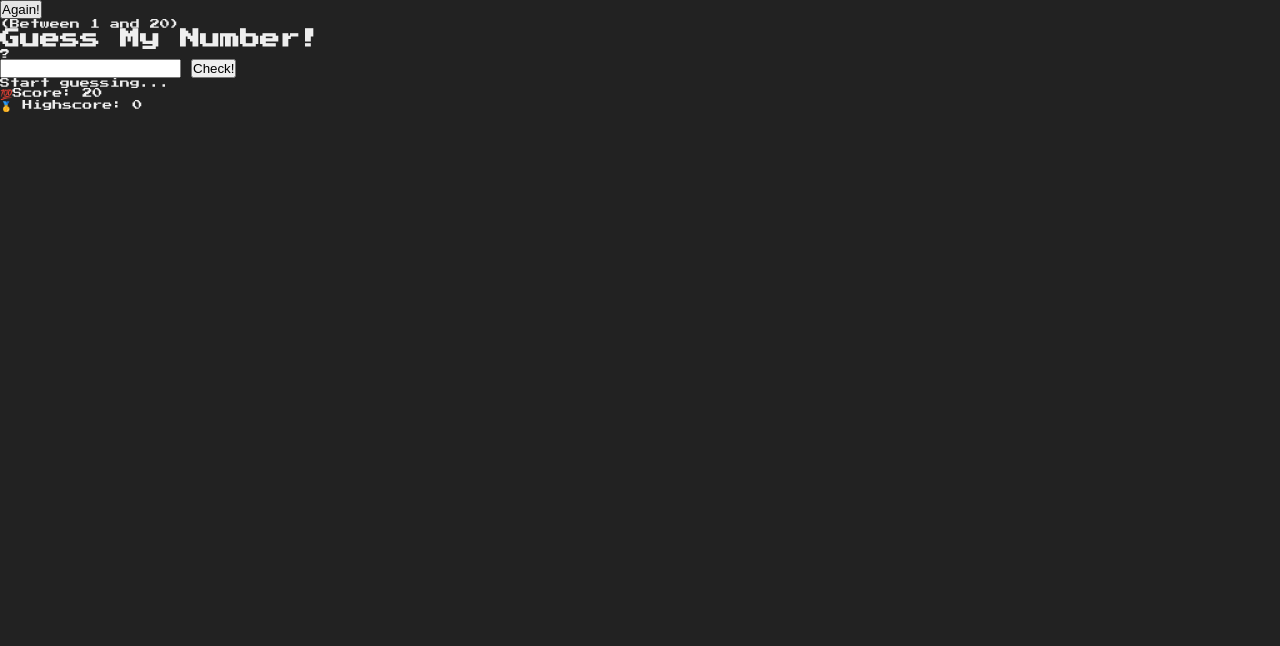
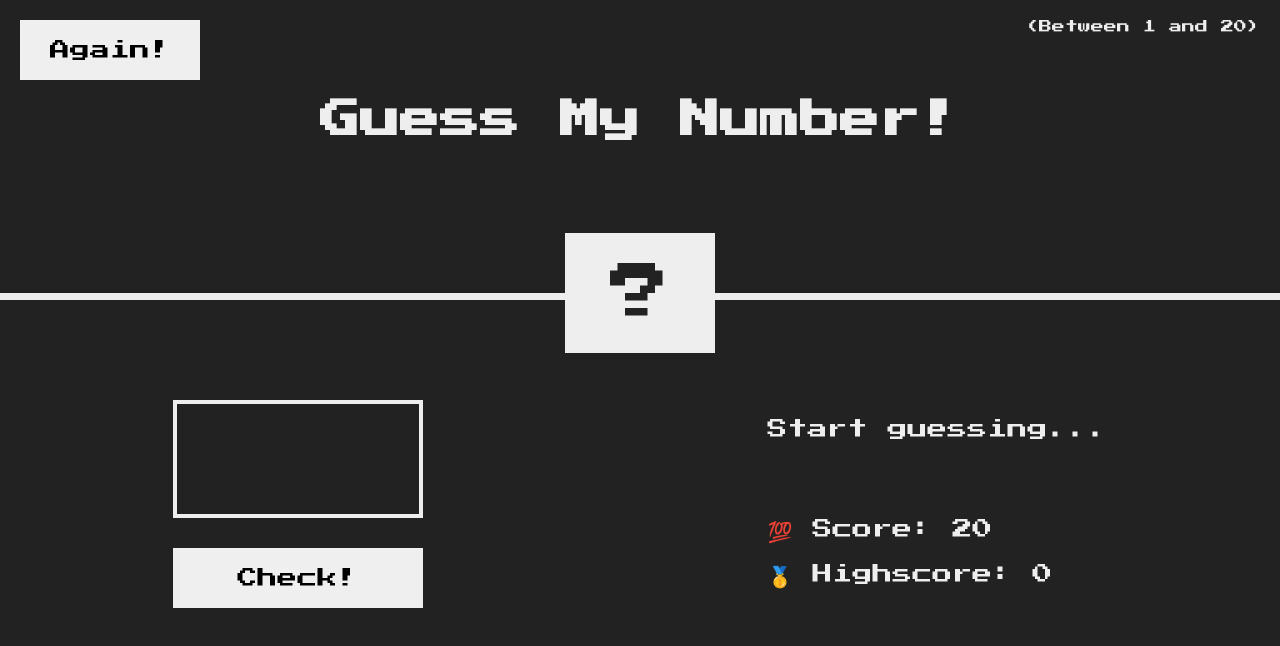
Before and after one commit to elenaeslin/guess-my-number, a plain HTML site: page index.html in a window 1280 px wide. Drawn offline with Linux system fonts and the light colour scheme.

Commit message:
Creating styles.css

```diff
--- a/css/styles.css
+++ b/css/styles.css
@@ -14,3 +14,77 @@ body {
   color: #eee;
   background-color: #222;
 }
+
+.heading {
+  display: flex;
+  align-items: flex-start;
+  justify-content: space-between;
+  margin: 2rem;
+}
+
+.btn {
+  font-family: inherit;
+  padding: 2rem 3rem;
+  border: none;
+  font-size: 2em;
+  cursor: pointer;
+}
+.between {
+  font-size: 1.3em;
+}
+
+header {
+  /* width: 100%; */
+  text-align: center;
+  position: relative;
+  height: 35vh;
+  border-bottom: 7px solid #eee;
+}
+h1 {
+  font-size: 4em;
+  margin: 1rem 0;
+}
+.number {
+  background: #eee;
+  color: #222;
+  position: absolute;
+  width: 15rem;
+  padding: 3rem 0;
+  font-size: 6em;
+  left: 50%;
+  bottom: 0;
+  transform: translate(-50%, 50%);
+}
+
+main {
+  display: flex;
+  align-items: center;
+  justify-content: space-around;
+  margin-top: 10rem;
+}
+.left {
+  display: flex;
+  flex-direction: column;
+}
+.guess {
+  border: 4px solid #eee;
+  background: none;
+  outline: none;
+  padding: 3rem;
+  font-family: inherit;
+  color: inherit;
+  font-size: 5em;
+  width: 25rem;
+  text-align: center;
+  display: block;
+  margin-bottom: 3rem;
+}
+.right {
+  font-size: 2rem;
+}
+.message {
+  margin-bottom: 8rem;
+}
+.label-score {
+  margin-bottom: 2rem;
+}
```
Also changed, not shown: index.html (+1 -1 lines).
